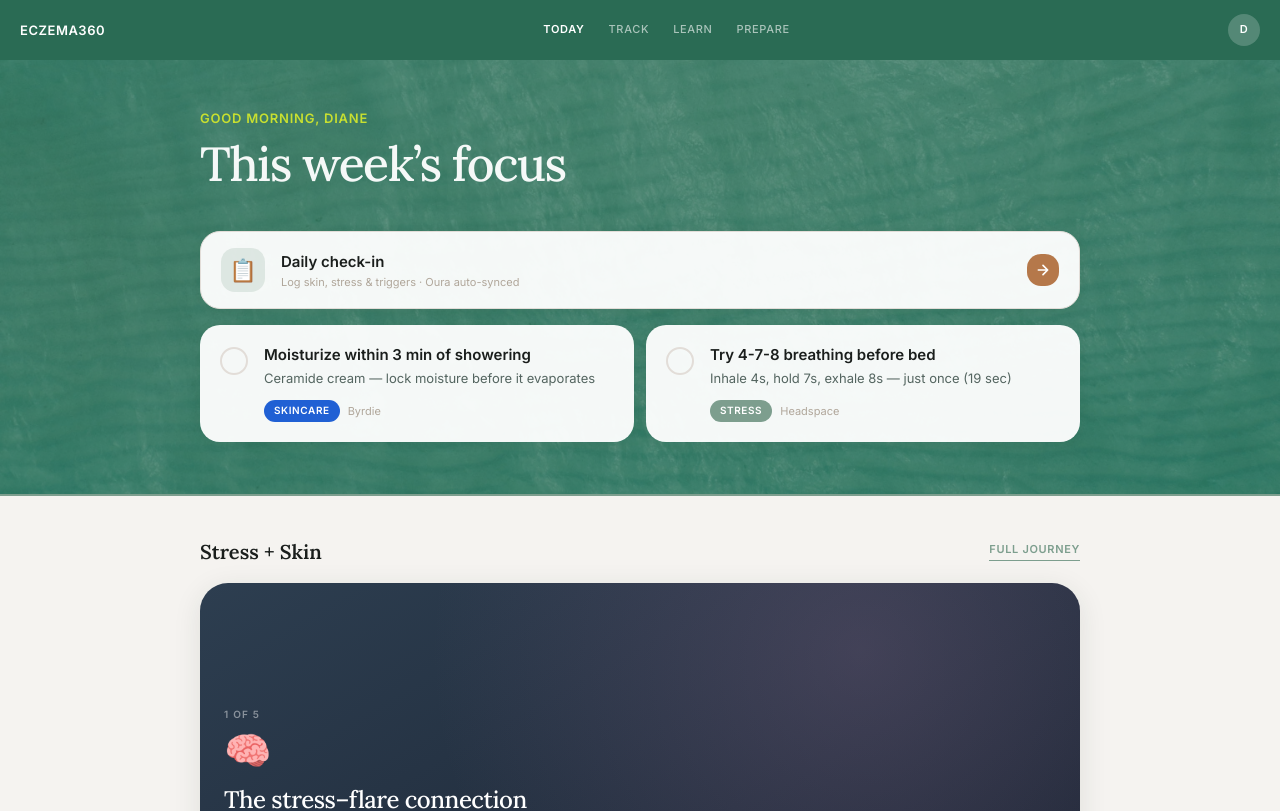
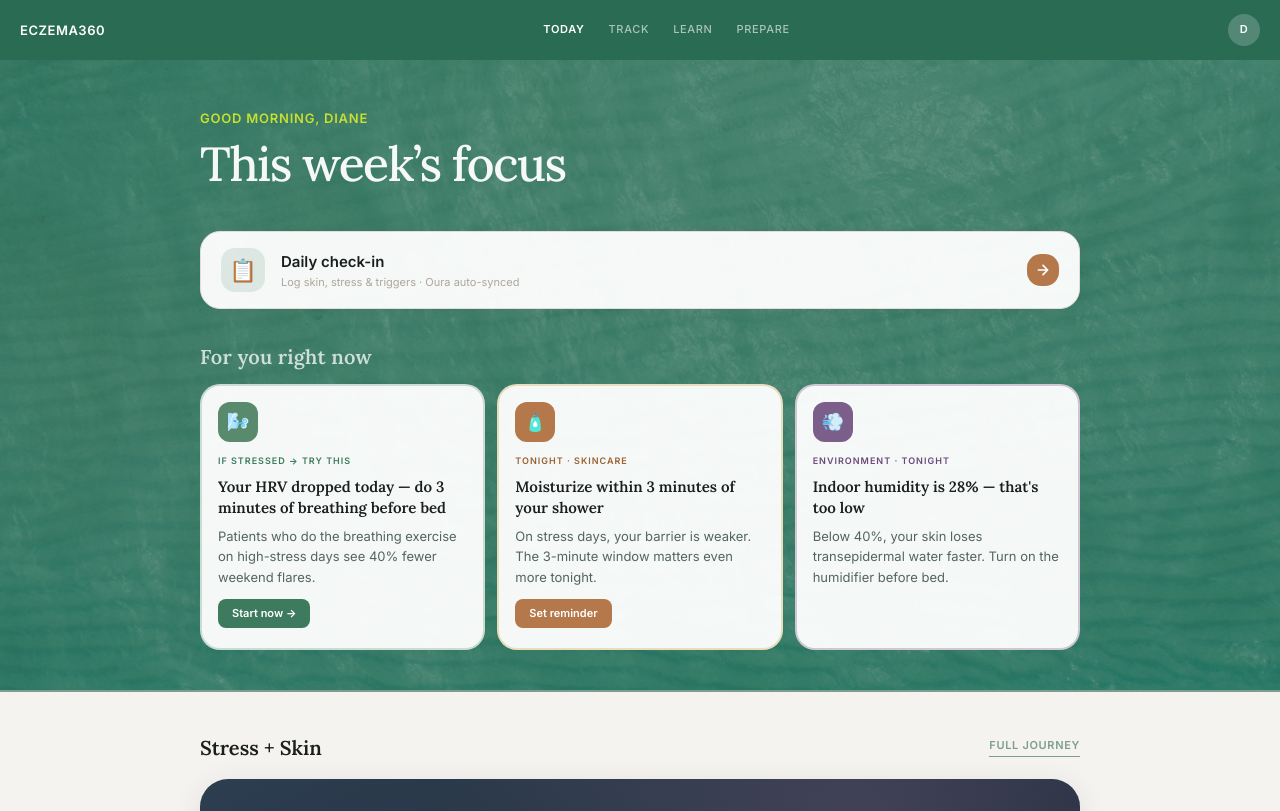
Before and after one commit to isramohamed-crypto/cardiometabolic-insights, a React (Vite) app: page / in a window 1280 px wide. Shown: the top 811 px of the page. Built offline with nearby package versions, Linux system fonts and the light colour scheme.

Commit message:
added for you section instead of checklist in hero

```diff
--- a/src/App.jsx
+++ b/src/App.jsx
@@ -8,6 +8,7 @@ import InsightCard from './components/InsightCard'
 import CareTeamCard from './components/CareTeamCard'
 import ProgressCard from './components/ProgressCard'
 import ProgramCard from './components/ProgramCard'
+import ForYouNow from './components/ForYouNow'
 import SwipeLearn from './components/SwipeLearn'
 import Breathe from './components/Breathe'
 import QuickAnswers from './components/QuickAnswers'
@@ -31,9 +32,10 @@ export default function App() {
           <div className="hero-wrap">
             <Hero />
             <DailyCheckin />
-            <div className="today-wrap">
+            {/* <div className="today-wrap">
               <TodayCard />
-            </div>
+            </div> */}
+            <ForYouNow />
           </div>
           <SwipeLearn onLearnClick={() => setActivePage('Learn')} />
           <Breathe />
--- /dev/null
+++ b/src/components/ForYouNow.jsx
@@ -0,0 +1,71 @@
+import React from 'react'
+
+const cards = [
+  {
+    id: 1,
+    bg: 'rgba(123,166,141,0.15)',
+    border: 'rgba(123,166,141,0.35)',
+    iconBg: '#5A8A6E',
+    tagColor: '#3D7A5E',
+    tag: 'If stressed → Try this',
+    emoji: '🌬️',
+    title: 'Your HRV dropped today — do 3 minutes of breathing before bed',
+    body: 'Patients who do the breathing exercise on high-stress days see 40% fewer weekend flares.',
+    cta: { label: 'Start now →', bg: '#3D7A5E' },
+  },
+  {
+    id: 2,
+    bg: 'rgba(212,168,83,0.12)',
+    border: 'rgba(212,168,83,0.35)',
+    iconBg: '#B5784A',
+    tagColor: '#9A6232',
+    tag: 'Tonight · Skincare',
+    emoji: '🧴',
+    title: 'Moisturize within 3 minutes of your shower',
+    body: 'On stress days, your barrier is weaker. The 3-minute window matters even more tonight.',
+    cta: { label: 'Set reminder', bg: '#B5784A' },
+  },
+  {
+    id: 3,
+    bg: 'rgba(139,107,142,0.12)',
+    border: 'rgba(139,107,142,0.35)',
+    iconBg: '#7B5E8A',
+    tagColor: '#6B4A7A',
+    tag: 'Environment · Tonight',
+    emoji: '💨',
+    title: 'Indoor humidity is 28% — that\'s too low',
+    body: 'Below 40%, your skin loses transepidermal water faster. Turn on the humidifier before bed.',
+    cta: null,
+  },
+]
+
+export default function ForYouNow() {
+  return (
+    <div className="for-you-now">
+      <h2 className="for-you-now__title">For you right now</h2>
+      <div className="for-you-now__scroll">
+        {cards.map(card => (
+          <div
+            key={card.id}
+            className="for-you-now__card"
+            style={{ border: `2px solid ${card.border}` }}
+          >
+            <div className="fyn-card__icon" style={{ background: card.iconBg }}>
+              {card.emoji}
+            </div>
+            <div className="fyn-card__body">
+              <p className="fyn-card__tag" style={{ color: card.tagColor }}>{card.tag}</p>
+              <p className="fyn-card__title">{card.title}</p>
+              <p className="fyn-card__desc">{card.body}</p>
+              {card.cta && (
+                <button className="fyn-card__cta" style={{ background: card.cta.bg }}>
+                  {card.cta.label}
+                </button>
+              )}
+            </div>
+          </div>
+        ))}
+      </div>
+    </div>
+  )
+}
--- a/src/index.css
+++ b/src/index.css
@@ -221,6 +221,97 @@ svg { display: block; }
   background: rgba(255,255,255,0.95);
 }
 
+/* ── For You Now ─────────────────────────────────────────────── */
+.for-you-now {
+  padding: var(--space-4) 0 0;
+}
+.for-you-now__title {
+  font-family: var(--font-serif);
+  font-size: var(--font-size-xl);
+  font-weight: 600;
+  color: rgba(255,255,255,0.75);
+  letter-spacing: 0.01em;
+  padding: 0 var(--space-5);
+  margin-bottom: var(--space-3);
+}
+.for-you-now__scroll {
+  display: flex;
+  gap: var(--space-3);
+  overflow-x: auto;
+  scroll-snap-type: x mandatory;
+  scroll-padding-left: var(--space-5);
+  padding: 0 var(--space-5) var(--space-5);
+  scrollbar-width: none;
+}
+.for-you-now__scroll::-webkit-scrollbar { display: none; }
+.for-you-now__card {
+  flex: 0 0 78vw;
+  scroll-snap-align: start;
+  border-radius: var(--radius-lg);
+  padding: var(--space-4) var(--space-4) var(--space-5);
+  display: flex;
+  flex-direction: column;
+  gap: var(--space-3);
+  background: rgba(255,255,255,0.95);
+}
+.fyn-card__icon {
+  width: 40px;
+  height: 40px;
+  border-radius: 12px;
+  display: flex;
+  align-items: center;
+  justify-content: center;
+  font-size: 18px;
+  flex-shrink: 0;
+}
+.fyn-card__body {
+  display: flex;
+  flex-direction: column;
+  gap: var(--space-2);
+}
+.fyn-card__tag {
+  font-size: 9px;
+  font-weight: 700;
+  letter-spacing: 1px;
+  text-transform: uppercase;
+}
+.fyn-card__title {
+  font-family: var(--font-serif);
+  font-size: var(--font-size-base);
+  font-weight: 600;
+  color: var(--color-text-primary);
+  line-height: 1.4;
+}
+.fyn-card__desc {
+  font-size: var(--font-size-sm);
+  color: var(--color-text-secondary);
+  line-height: 1.55;
+}
+.fyn-card__cta {
+  display: inline-block;
+  margin-top: var(--space-1);
+  font-size: var(--font-size-xs);
+  font-weight: 700;
+  padding: 6px 14px;
+  border-radius: var(--radius-sm);
+  color: #fff;
+  border: none;
+  cursor: pointer;
+  width: fit-content;
+}
+@media (min-width: 640px) {
+  .for-you-now__scroll {
+    display: grid;
+    grid-template-columns: repeat(3, 1fr);
+    overflow-x: visible;
+    scroll-snap-type: none;
+  }
+  .for-you-now__card {
+    flex: none;
+    width: auto;
+  }
+}
+
 /* ── HERO ───────────────────────────────────────────────────── */
 .hero {
   padding: var(--space-6) var(--space-5) var(--space-4);
```
